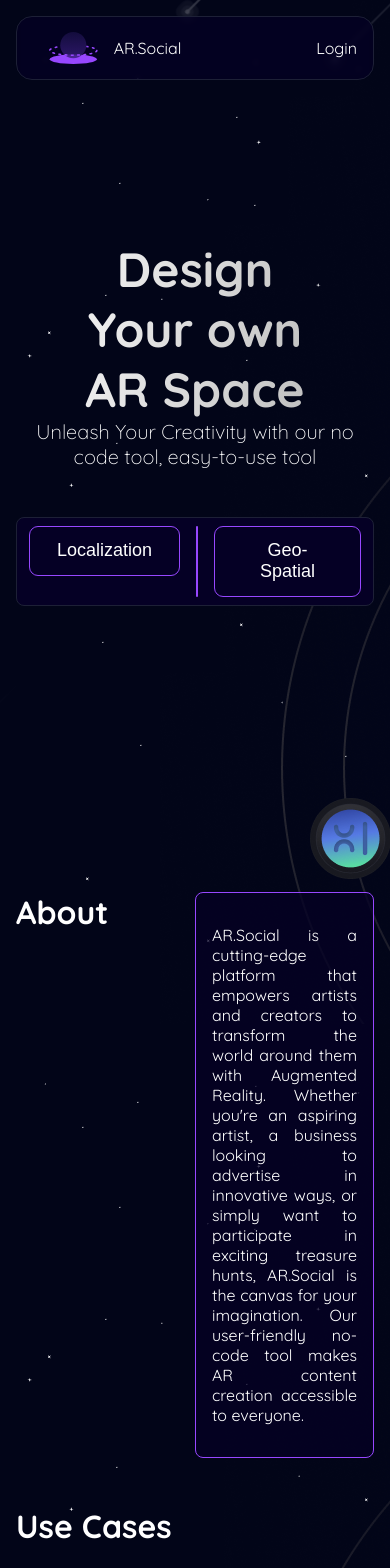
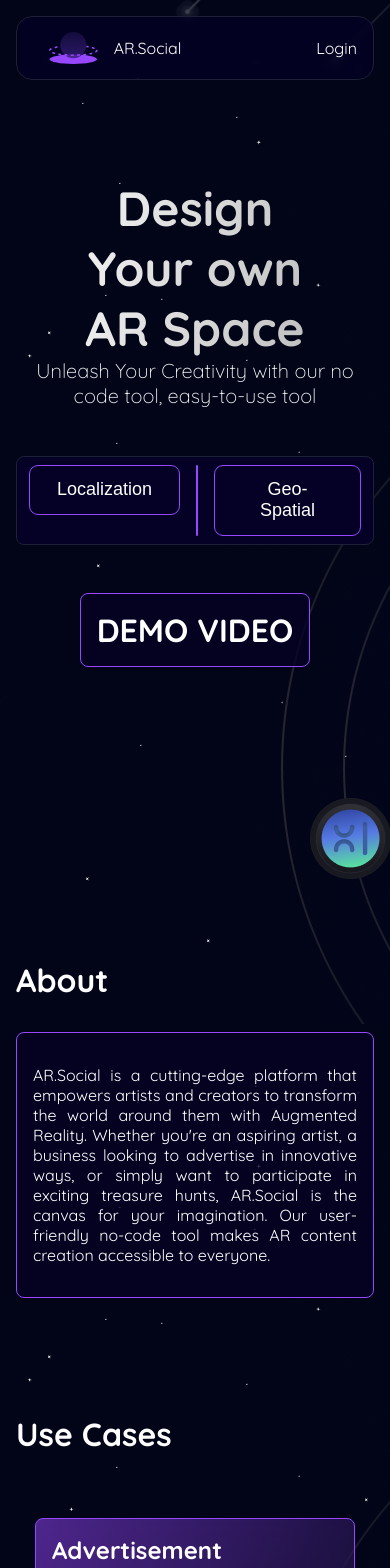
Before and after one commit to aswnss-m/arspace_web, a Next.js app: page / in a window 390 px wide. Shown: the top 1568 px of the page. Built offline with nearby package versions, Linux system fonts and the light colour scheme.

Commit message:
demo video added

```diff
--- a/app/components/About/About.css
+++ b/app/components/About/About.css
@@ -33,10 +33,8 @@
 }
 
 @media screen and (max-width : 698px) {
-    .about-container{
-
-        display: flex;
-        flex-direction: row;
+    .about{
+    grid: none;
     }
     .about-heading{
         font-size: 2rem;
--- a/app/components/About/About.js
+++ b/app/components/About/About.js
@@ -1,5 +1,9 @@
+"use client"
 import './About.css'
+
 import { about } from '@/app/data'
+import ReactPlayer from 'react-player'
+// import Video from 'next-video';
 
 function About() {
   return (
@@ -10,6 +14,8 @@ function About() {
             {about}
           </div>
       </div>
+
+
     </div>
   )
 }
--- a/app/components/Hero/Hero.css
+++ b/app/components/Hero/Hero.css
@@ -10,7 +10,23 @@
     gap: 3em;
 
 }
+.demo-video {
+    color: white
+}
+.demo-video:hover{
+    color: #9747FF;
+}
+.demo-Video-container{
 
+    background-color: #050025be;
+    border: 1px solid var(--accent);
+    border-radius: 0.5em;
+    padding: 1em;
+;
+
+
+
+}
 .heroTitleText {
 
     font-style: normal;
--- a/app/components/Hero/Hero.js
+++ b/app/components/Hero/Hero.js
@@ -5,9 +5,10 @@ import Link from "next/link";
 function Hero() {
   return (
     <div className="hero-container">
-
       <div className="hero-title">
-        <h1 className="heroTitleText">Design Your own <span className="hoverEffectToPurple">AR Space</span></h1>
+        <h1 className="heroTitleText">
+          Design Your own <span className="hoverEffectToPurple">AR Space</span>
+        </h1>
         <div className="hero-content">
           <p className="hero-description">{hero.catch_line}</p>
         </div>
@@ -24,6 +25,14 @@ function Hero() {
           <button className="button hero-button">Geo-Spatial</button>
         </Link>
       </div>
+
+        <a
+          href="https://www.loom.com/share/d95309919916431ea0a46fdace5312e5?sid=54b32aee-dfb8-4fab-93e8-c23e4390e0f6"
+        >
+      <div className="demo-Video-container">
+          <h1 className="demo-video"> DEMO VIDEO </h1>
+      </div>
+        </a>
     </div>
   );
 }
--- a/package.json
+++ b/package.json
@@ -18,6 +18,7 @@
     "react-dom": "^18",
     "react-google-autocomplete": "^2.7.3",
     "react-places-autocomplete": "^7.3.0",
+    "react-player": "^2.13.0",
     "react-select": "^5.7.7",
     "use-places-autocomplete": "^4.0.1"
   },
```
Also changed, not shown: 1 other file (tests, documents, lock files or other folders).
